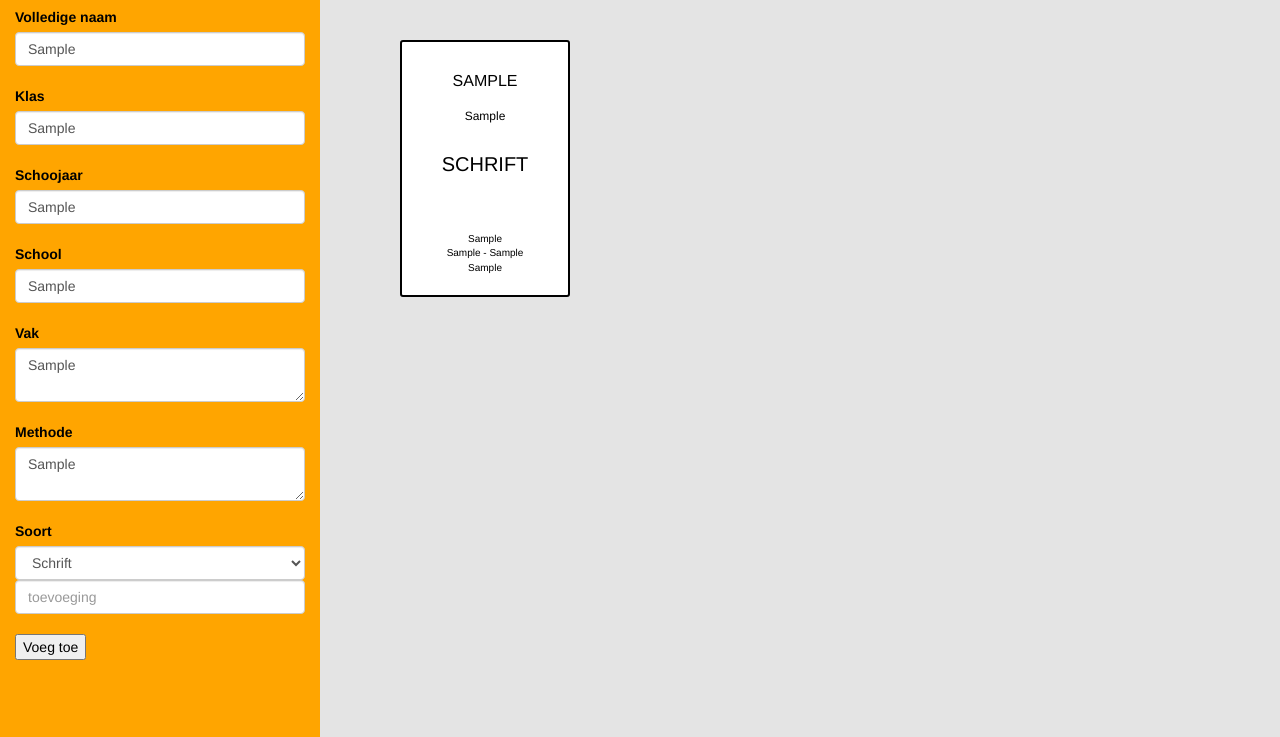
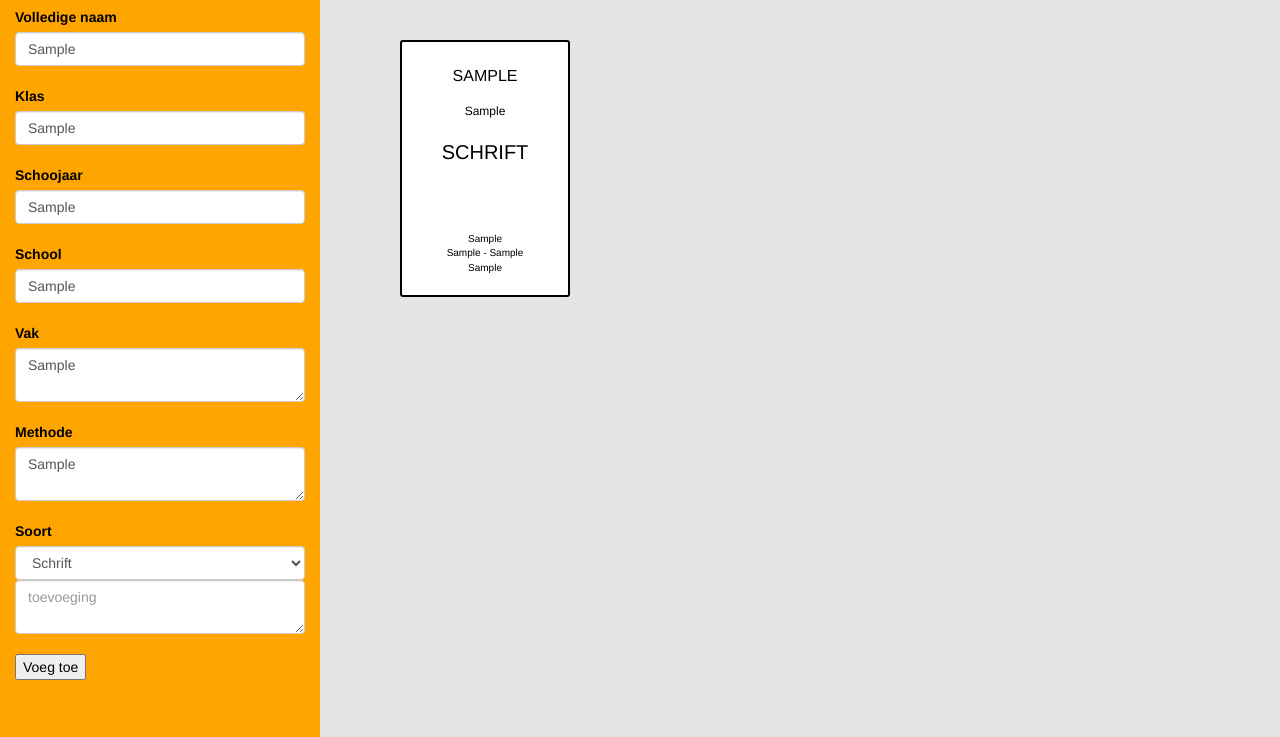
Before and after one commit to RichART-Official/Labelmaker, a plain HTML site: page index.html in a window 1280 px wide. Both pictures are taken after typing "Sample", "Sample", "Sample", "Sample", "Sample", "Sample" into the empty fields and a click on the button "Voeg toe". Shown: the part 63-800 px from the top of the page. Drawn offline with nearby package versions, Linux system fonts and the light colour scheme.

Commit message:
Affix-input has been changed to a textarea

```diff
--- a/index.html
+++ b/index.html
@@ -71,7 +71,7 @@
                               <option value="">Overig</option>
 
                         </select>
-                        <input class="add form-control" placeholder="toevoeging" type="text" name="affix"><br>
+                        <textarea class="add form-control" placeholder="toevoeging" type="text" name="affix"></textarea><br>
                         <button class"btn btn-default" type="submit">Voeg toe</button>
                     </form>
                 </div>
--- a/style.css
+++ b/style.css
@@ -29,7 +29,7 @@ body {
 	color: black;
 	border: 2px black solid;
 	text-align: center;
-	padding: 10px 5px 10px 5px;
+	padding: 5px;
 }
 
 .default-label:hover {
@@ -42,7 +42,7 @@ body {
 	word-wrap: break-word;
 	word-break: normal;
 	position:relative;
-	padding-top: 10px;
+	padding-top: 3px;
 }
 
 .default-label h2{
```
